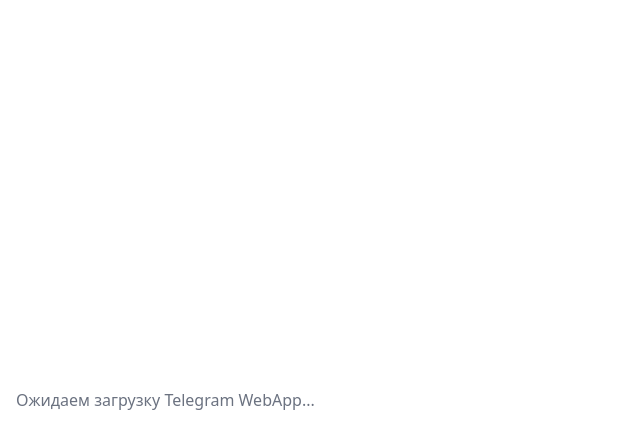
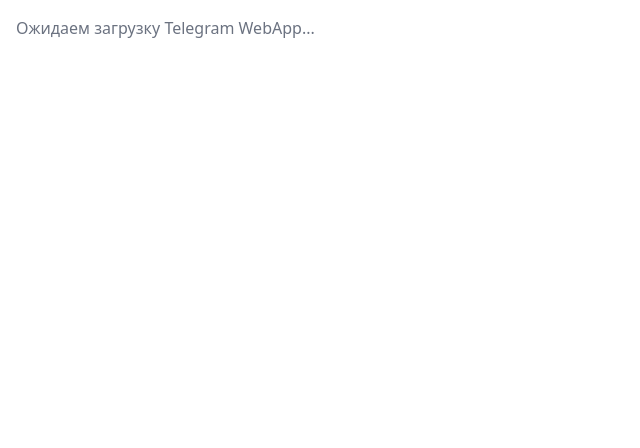
Before and after one commit to Katoli-IV-ka/luvo-mini-app, a React (Vite) app: page / in a window 1280 px wide. Shown: the top 448 px of the page, without its empty margins (0-640 px from the left). Built offline with nearby package versions, Linux system fonts and the light colour scheme.

Commit message:
chore: add adaptive styles

```diff
--- a/src/App.jsx
+++ b/src/App.jsx
@@ -1,4 +1,5 @@
 import { useEffect, useState } from "react";
+import { Layout } from "./components";
 
 export default function App() {
   const [user, setUser] = useState(null);
@@ -14,13 +15,19 @@ export default function App() {
   }, []);
 
   return (
+    <Layout>
       <div className="max-w-md mx-auto w-full h-full p-4">
         {user ? (
           <div>
             <h1 className="text-2xl font-bold">Привет, {user.first_name}!</h1>
+
             <p className="text-gray-600 text-sm">Ваш Telegram ID: {user.id}</p>
-          <div className="mt-4 p-4 rounded-lg">
-            <h2 className="text-lg font-semibold mb-2">Данные пользователя:</h2>
+
+            <div className="mt-4 p-4 rounded-lg bg-gray-50">
+              <h2 className="text-lg font-semibold mb-2">
+                Данные пользователя:
+              </h2>
+
               <pre className="text-sm whitespace-pre-wrap">
                 {JSON.stringify(date, null, 2)}
               </pre>
@@ -30,5 +37,6 @@ export default function App() {
           <p className="text-gray-500">Ожидаем загрузку Telegram WebApp...</p>
         )}
       </div>
+    </Layout>
   );
 }
--- /dev/null
+++ b/src/components/index.js
@@ -0,0 +1,3 @@
+import { Layout } from "./layout";
+
+export { Layout };
--- /dev/null
+++ b/src/components/layout/index.jsx
@@ -0,0 +1,35 @@
+import { useEffect, useState } from "react";
+
+export const Layout = ({ children, className = "" }) => {
+  const [isTelegramWebApp, setIsTelegramWebApp] = useState(false);
+  const [viewportHeight, setViewportHeight] = useState("100vh");
+
+  useEffect(() => {
+    // Проверяем, запущено ли приложение в Telegram WebApp
+    const tg = window.Telegram?.WebApp;
+    setIsTelegramWebApp(!!tg);
+
+    // Устанавливаем высоту viewport с учетом мобильных браузеров
+    const setHeight = () => {
+      const vh = window.innerHeight * 0.01;
+      setViewportHeight(`${vh}px`);
+    };
+
+    setHeight();
+    window.addEventListener("resize", setHeight);
+    return () => window.removeEventListener("resize", setHeight);
+  }, []);
+
+  return (
+    <div
+      className={`min-h-screen w-full bg-white ${className}`}
+      style={{
+        height: isTelegramWebApp ? "100%" : viewportHeight,
+        paddingTop: isTelegramWebApp ? "0" : "env(safe-area-inset-top)",
+        paddingBottom: isTelegramWebApp ? "0" : "env(safe-area-inset-bottom)",
+      }}
+    >
+      {children}
+    </div>
+  );
+};
```
Lines whose indentation alone changed are shown as unchanged.
